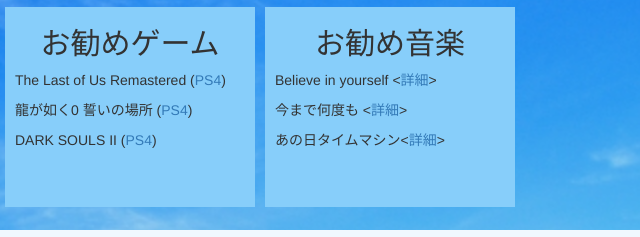
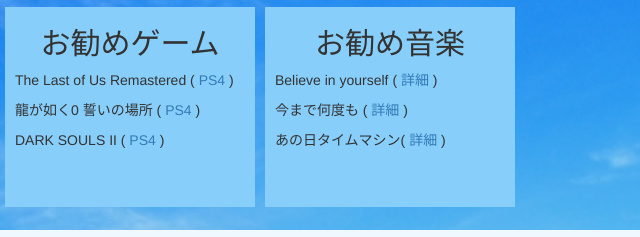
Before and after one commit to birutosyubain/birutosyubain.github.io, a plain HTML site: page index.html in a window 1280 px wide. Shown: the part 277-514 px from the top of the page, 510-1150 px from the left. Drawn offline with nearby package versions, Linux system fonts and the light colour scheme.

Commit message:
third commit

```diff
--- a/index.html
+++ b/index.html
@@ -4,6 +4,8 @@
     <meta charset="utf-8">
     <meta http-equiv="X-UA-Compatible" content="IE=edge">
     <meta name="viewport" content="width=device-width, initial-scale=1">
+    <meta name="keywords" content="自己紹介,ゲーム,音楽">
+    <meta name="description" content="自己紹介ページです。今後増えていく予定ですので、気長に待っていただけると幸いです。">
     <title>大仲 祐丞｜Home</title>
     <link rel="stylesheet" href="index.css">
     <link href="https://maxcdn.bootstrapcdn.com/bootstrap/3.3.5/css/bootstrap.min.css" rel="stylesheet">
@@ -45,21 +47,20 @@
       </li>
       <li>
         <h2>お勧めゲーム</h2>
-        <p>The Last of Us Remastered (<a href="http://www.jp.playstation.com/scej/title/thelastofus/" target="_blank">PS4</a>)</p>
-        <p>龍が如く0 誓いの場所 (<a href="http://ryu-ga-gotoku.com/zero/" target="_blank">PS4</a>)</p>
-        <p>DARK SOULS II (<a href="http://www.darksouls.jp/darksouls2/pc/" target="_blank">PS4</a>)</p>
+        <p>The Last of Us Remastered ( <a href="http://www.jp.playstation.com/scej/title/thelastofus/" target="_blank">PS4</a> )</p>
+        <p>龍が如く0 誓いの場所 ( <a href="http://ryu-ga-gotoku.com/zero/" target="_blank">PS4</a> )</p>
+        <p>DARK SOULS II ( <a href="http://www.darksouls.jp/darksouls2/pc/" target="_blank">PS4</a> )</p>
       </li>
       <li>
         <h2>お勧め音楽</h2>
-        <p>Believe in yourself <<a href="http://www.kasi-time.com/item-71914.html" target="_blank">詳細</a>></p>
-        <p>今まで何度も <<a href="http://www.kasi-time.com/item-10943.html" target="_blank">詳細</a>></p>
-        <p>あの日タイムマシン<<a href="http://www.kasi-time.com/item-40057.html" target="_blank">詳細</a>></p>
+        <p>Believe in yourself ( <a href="http://www.kasi-time.com/item-71914.html" target="_blank">詳細</a> )</p>
+        <p>今まで何度も ( <a href="http://www.kasi-time.com/item-10943.html" target="_blank">詳細</a> )</p>
+        <p>あの日タイムマシン( <a href="http://www.kasi-time.com/item-40057.html" target="_blank">詳細</a> )</p>
       </li>
     </div>
     <footer>
       <p>&copy; 2015 Yusuke Oonaka.</p>
     </footer>
-
     <script src="https://maxcdn.bootstrapcdn.com/bootstrap/3.3.5/js/bootstrap.min.js"></script>
   </body>
 </html>
```
